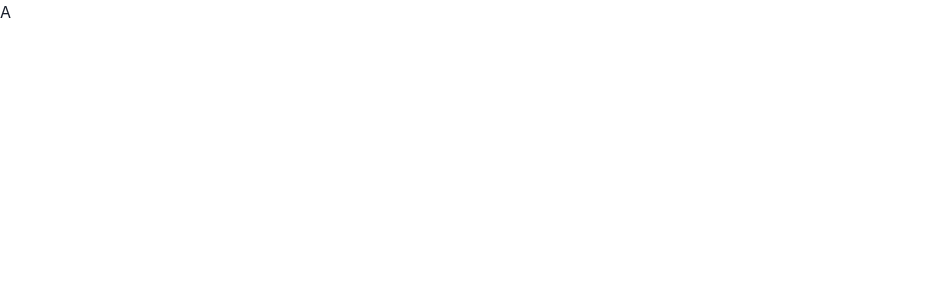
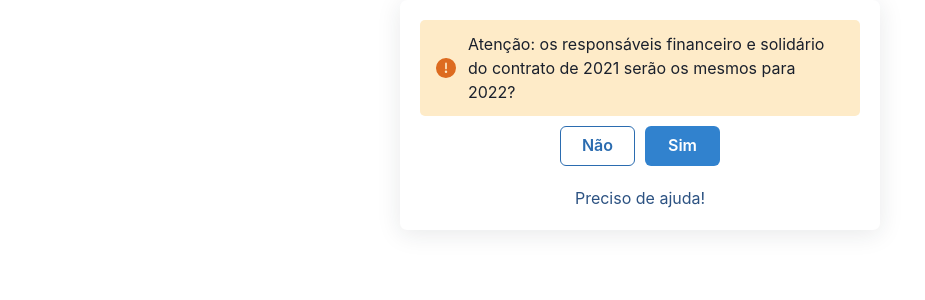
Before and after one commit to mrpellegrino/mat2022, a React (Create React App) app: page / in a window 1280 px wide. Shown: the top 300 px of the page, without its empty margins (0-925 px from the left). Built offline with nearby package versions, Linux system fonts and the light colour scheme.

Commit message:
feat: responsibles step

```diff
--- /dev/null
+++ b/src/Components/Atoms/Alert/index.tsx
@@ -0,0 +1,13 @@
+import React from 'react';
+import { Alert as BaseAlert, AlertIcon, AlertProps } from '@chakra-ui/react';
+
+const Alert: React.FC<AlertProps> = ({ children, ...rest }) => {
+  return (
+    <BaseAlert borderRadius="5px" {...rest}>
+      <AlertIcon />
+      {children}
+    </BaseAlert>
+  );
+};
+
+export default Alert;
--- /dev/null
+++ b/src/Components/Atoms/ButtonGroup/index.tsx
@@ -0,0 +1,17 @@
+import React from 'react';
+import { Stack } from '@chakra-ui/react';
+
+const ButtonGroup: React.FC = ({ children }) => {
+  return (
+    <Stack
+      mt="10px"
+      spacing="10px"
+      alignItems="flex-end"
+      direction={['column', 'row']}
+    >
+      {children}
+    </Stack>
+  );
+};
+
+export default ButtonGroup;
--- /dev/null
+++ b/src/Components/Atoms/HelpLink/index.tsx
@@ -0,0 +1,13 @@
+import React from 'react';
+
+import NavLink from 'Components/Atoms/NavLink';
+
+const HelpLink: React.FC = () => {
+  return (
+    <NavLink mt="20px" to="/help">
+      Preciso de ajuda!
+    </NavLink>
+  );
+};
+
+export default HelpLink;
--- /dev/null
+++ b/src/Components/Atoms/NavLink/index.tsx
@@ -0,0 +1,17 @@
+import React from 'react';
+import { Link as RouterLink } from 'react-router-dom';
+import { Link as ChakraLink, LinkProps } from '@chakra-ui/react';
+
+interface IProps extends LinkProps {
+  to: string;
+}
+
+const NavLink: React.FC<IProps> = ({ to, children, ...rest }) => {
+  return (
+    <ChakraLink color="blue.700" as={RouterLink} to={to} {...rest}>
+      {children}
+    </ChakraLink>
+  );
+};
+
+export default NavLink;
--- /dev/null
+++ b/src/Components/Molecules/Button/index.tsx
@@ -0,0 +1,63 @@
+import React from 'react';
+import {
+  Box,
+  Button as BaseButton,
+  ButtonProps,
+  Popover,
+  PopoverArrow,
+  PopoverBody,
+  PopoverCloseButton,
+  PopoverContent,
+  PopoverTrigger,
+  Portal,
+} from '@chakra-ui/react';
+
+interface IProps extends ButtonProps {
+  isPrimary?: boolean;
+  confirmation?: {
+    body: string;
+    buttonText: string;
+    colorScheme: string;
+  };
+}
+
+const Button: React.FC<IProps> = ({
+  isPrimary,
+  confirmation,
+  onClick,
+  ...rest
+}) => {
+  return (
+    <Popover>
+      <PopoverTrigger>
+        <BaseButton
+          variant={isPrimary ? 'solid' : 'outline'}
+          colorScheme="blue"
+          loadingText="Loading"
+          onClick={confirmation ? () => {} : onClick}
+          minW="75px"
+          {...rest}
+        />
+      </PopoverTrigger>
+      {confirmation && (
+        <Portal>
+          <PopoverContent>
+            <PopoverArrow />
+            <PopoverCloseButton />
+            <PopoverBody>
+              <Box mb="5px">{confirmation.body}</Box>
+              <BaseButton
+                onClick={onClick}
+                colorScheme={confirmation.colorScheme}
+              >
+                {confirmation.buttonText}
+              </BaseButton>
+            </PopoverBody>
+          </PopoverContent>
+        </Portal>
+      )}
+    </Popover>
+  );
+};
+
+export default Button;
--- /dev/null
+++ b/src/Components/Molecules/Card/index.tsx
@@ -0,0 +1,43 @@
+import React from 'react';
+import {
+  Box,
+  Heading,
+  Text,
+  useColorModeValue,
+  BoxProps,
+} from '@chakra-ui/react';
+
+interface IProps extends BoxProps {
+  title?: string;
+  description?: string;
+}
+
+const Card: React.FC<IProps> = ({ title, description, children, ...rest }) => {
+  const cardColor = useColorModeValue('white', 'gray.700');
+
+  return (
+    <Box
+      p="20px"
+      backgroundColor={cardColor}
+      boxShadow="0 4px 24px 0 rgb(34 41 47 / 10%)"
+      borderRadius="7px"
+      display="flex"
+      flexDirection="column"
+      justifyContent="center"
+      alignItems="center"
+      {...rest}
+    >
+      <Box mb={children && (title || description) ? '20px' : '0px'}>
+        {title && (
+          <Heading as="h1" size="md">
+            {title}
+          </Heading>
+        )}
+        {description && <Text>{description}</Text>}
+      </Box>
+      {children}
+    </Box>
+  );
+};
+
+export default Card;
--- /dev/null
+++ b/src/Components/Organisms/ResponsiblesStep/index.tsx
@@ -0,0 +1,29 @@
+import React from 'react';
+
+import Alert from 'Components/Atoms/Alert';
+import HelpLink from 'Components/Atoms/HelpLink';
+import ButtonGroup from 'Components/Atoms/ButtonGroup';
+import Card from 'Components/Molecules/Card';
+import Button from 'Components/Molecules/Button';
+
+const ResponsiblesStep: React.FC = () => {
+  return (
+    <Card>
+      <Alert status="warning">
+        Atenção: os responsáveis financeiro e solidário do contrato de 2021
+        serão os mesmos para 2022?
+      </Alert>
+
+      <ButtonGroup>
+        <Button type="button">Não</Button>
+        <Button type="button" isPrimary>
+          Sim
+        </Button>
+      </ButtonGroup>
+
+      <HelpLink />
+    </Card>
+  );
+};
+
+export default ResponsiblesStep;
--- a/src/Pages/Home/index.tsx
+++ b/src/Pages/Home/index.tsx
@@ -1,7 +1,14 @@
 import React from 'react';
+import { Container } from '@chakra-ui/react';
 
-const Test: React.FC = () => {
-  return <h1>A</h1>;
+import ResponsiblesStep from 'Components/Organisms/ResponsiblesStep';
+
+const Home: React.FC = () => {
+  return (
+    <Container maxW="lg">
+      <ResponsiblesStep />
+    </Container>
+  );
 };
 
-export default Test;
+export default Home;
```
Also changed, not shown: .eslintrc.json.
